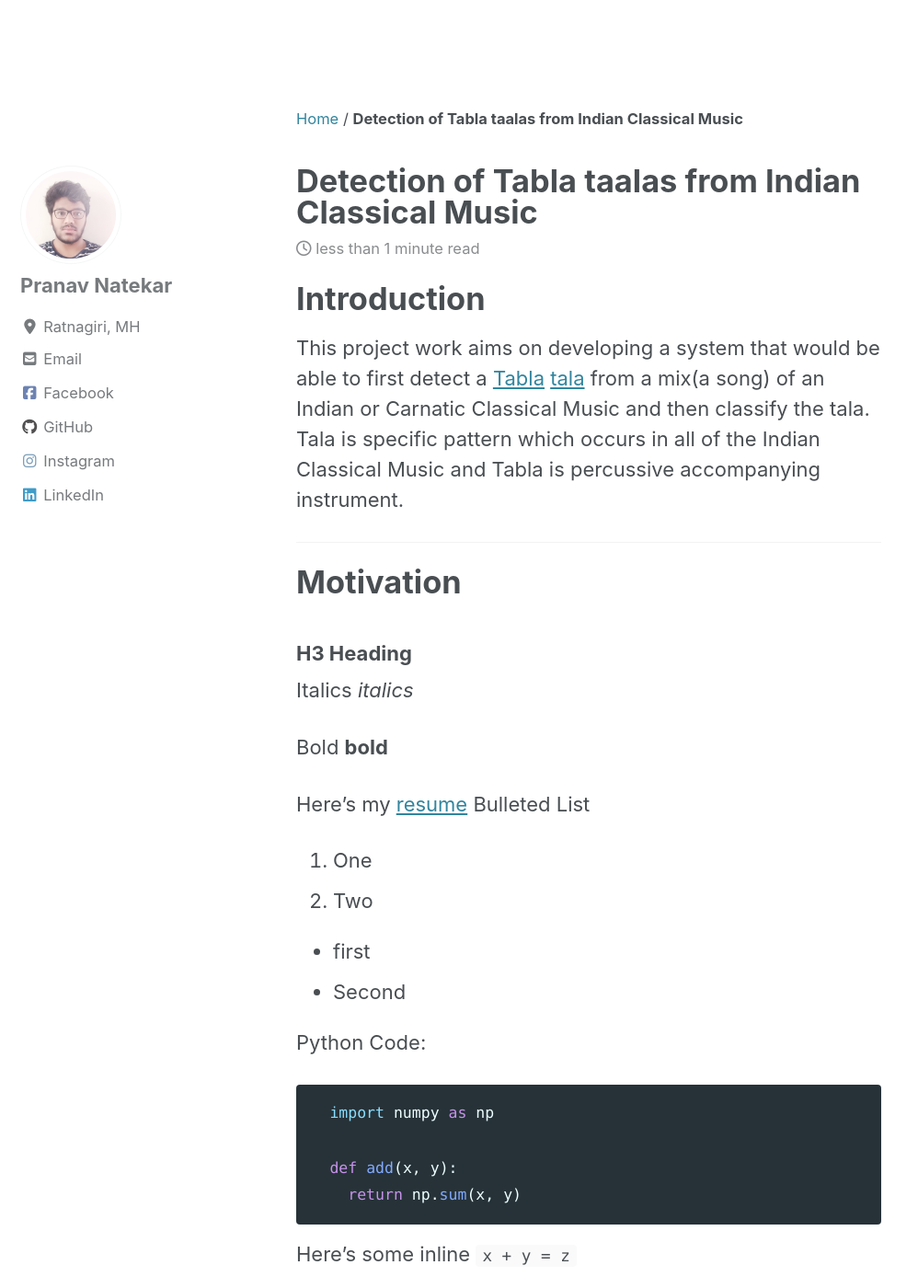
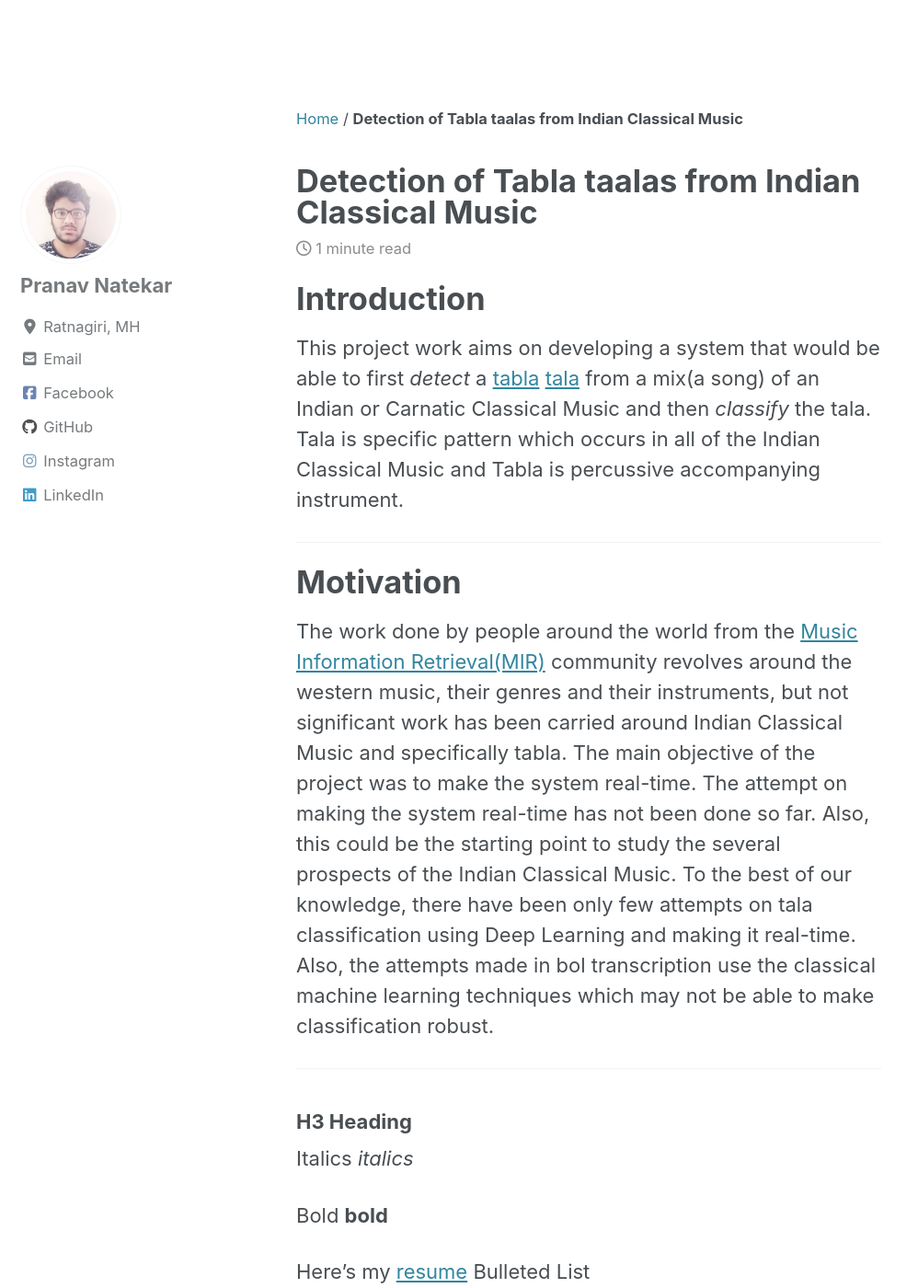
Before and after one commit to pranav6670/pranav6670.github.io, a Jekyll site: the page built from _posts/2019-06-29-taaladetection.md, in a window 1280 px wide and 1400 px high, scrolled down 766 px. Shown: the whole window at 92% size, without its empty margins (0-998 px from the left). Built offline with Jekyll 4.4.1, drawn with Linux system fonts in a browser that asks for light colours; cached includes are drawn as plain includes; nearby versions of some CDN libraries; formulas are drawn with MathJax 3.

Commit message:
Changes to the project post

```diff
--- a/_posts/2019-06-29-taaladetection.md
+++ b/_posts/2019-06-29-taaladetection.md
@@ -10,11 +10,15 @@ mathjax: true
 
 # Introduction
 
-This project work aims on developing a system that would be able to first detect a [Tabla](https://en.wikipedia.org/wiki/Tabla) [tala](https://en.wikipedia.org/wiki/Tala_(music)) from a mix(a song) of an Indian or Carnatic Classical Music and then classify the tala. Tala is specific pattern which occurs in all of the Indian Classical Music and Tabla is percussive accompanying instrument.
+This project work aims on developing a system that would be able to first *detect* a [tabla](https://en.wikipedia.org/wiki/Tabla) [tala](https://en.wikipedia.org/wiki/Tala_(music)) from a mix(a song) of an Indian or Carnatic Classical Music and then *classify* the tala. Tala is specific pattern which occurs in all of the Indian Classical Music and Tabla is percussive accompanying instrument.
 
 ---
 
 # Motivation
+
+The work done by people around the world from the [Music Information Retrieval(MIR)](https://en.wikipedia.org/wiki/Music_information_retrieval) community revolves around the western music, their genres and their instruments, but not significant work has been carried around Indian Classical Music and specifically tabla. The main objective of the project was to make the system real-time. The attempt on making the system real-time has not been done so far. Also, this could be the starting point to study the several prospects of the Indian Classical Music. To the best of our knowledge, there have been only few attempts on tala classification using Deep Learning and making it real-time. Also, the attempts made in bol transcription use the classical machine learning techniques which may not be able to make classification robust.
+
+---
 
 ### H3 Heading
 
```
